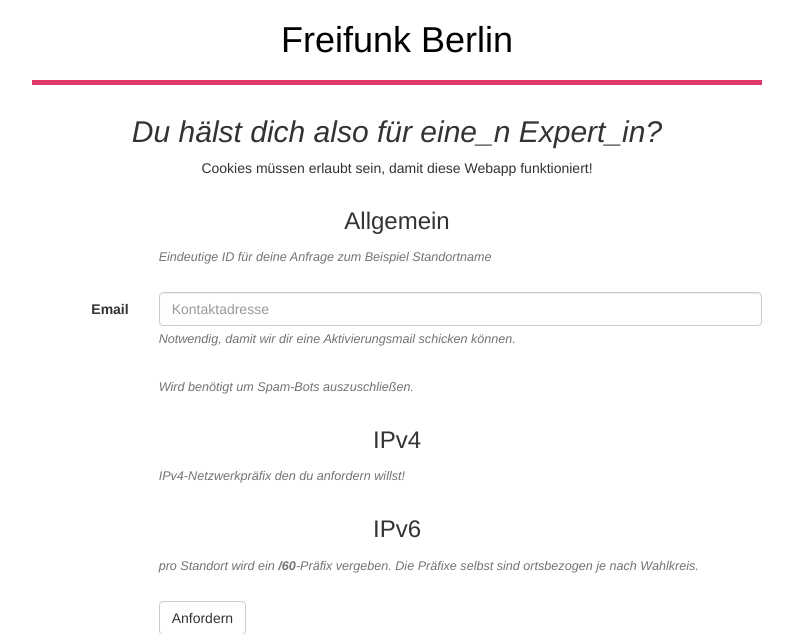
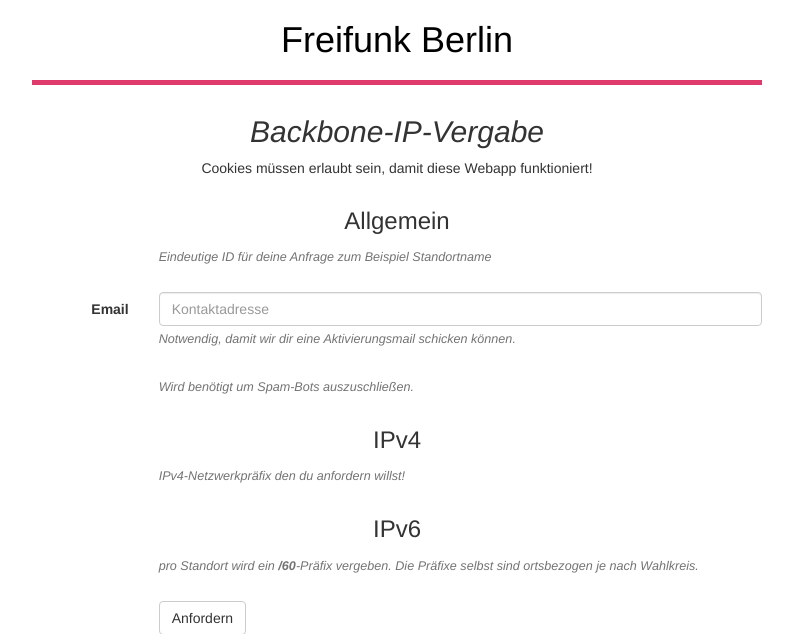
Before and after one commit to freifunk-berlin/config.berlin.freifunk.net, a Flask app: template app/templates/expert/form.html in a window 1280 px wide. Shown: the top 634 px of the page, without its empty margins (243-1036 px from the left). Run offline with Flask 2, Linux system fonts and the light colour scheme; the template is opened without the code that fills it: values that come from a table or form of the project are taken from there, others are empty; parts of the project's set-up code (start-up, migrations or seed data) failed here and were passed over; some libraries are stand-ins or nearby versions.

Commit message:
Set title for expert form

```diff
--- a/app/templates/expert/form.html
+++ b/app/templates/expert/form.html
@@ -2,7 +2,7 @@
 {% extends "_layout.html" %}
 {% block body %}
       <div class="row">
-        <h2 class="col-md-12 text-center">Du hälst dich also für eine_n Expert_in?</h2>
+        <h2 class="col-md-12 text-center">Backbone-IP-Vergabe</h2>
         <p class="col-md-12 text-center">
           Cookies müssen erlaubt sein, damit diese Webapp funktioniert!
         </p>
```
